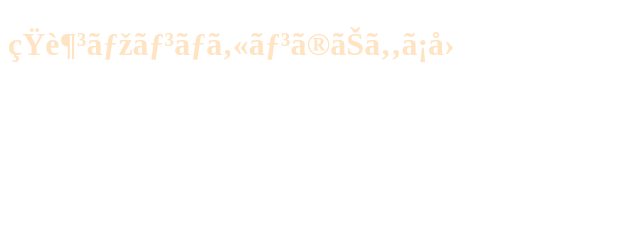
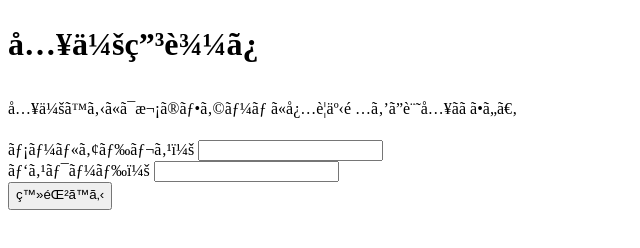
Before and after one commit to kokorotester/omochiblog, a plain HTML site: page index.html in a window 1280 px wide. Shown: the whole page, without its empty margins (0-640 px from the left). Drawn offline with Linux system fonts and the light colour scheme.

Commit message:
Update index.html

```diff
--- a/index.html
+++ b/index.html
@@ -2,14 +2,25 @@
 <html>
   <head>
    <meta charset="urf-8">
-   <title>もちブログ</title>
+   <meta name="viewport" content="width=device-width">
+   <title>おもちファンクラブ</title>
    <link rel="stylesheet" href="stylesheet.css">
   </head>
   <body>
-    <header>
-      <div class="top-wrapper">
-        <h1>短足マンチカンのおもち君</h1>
+    <div class="content">
+      <h1>入会申込み</h1>
+      <p>入会するには次のフォームに必要事項をご記入ください。</p>
+      <div class="control">
+        <label for="mymail">メールアドレス：</label>
+          <input id="maymail" type="email" name="myname">
       </div>
-    </header>
+      <div class="control">
+        <label for="mypassword">パスワード：</label>
+        <input id="mypassword" type="password" name="passcode">
+      </div>
+      <div class="control">
+        <button type="submit">登録する</button>
+      </div>
+    </div>
   </body>
 </html>
```
